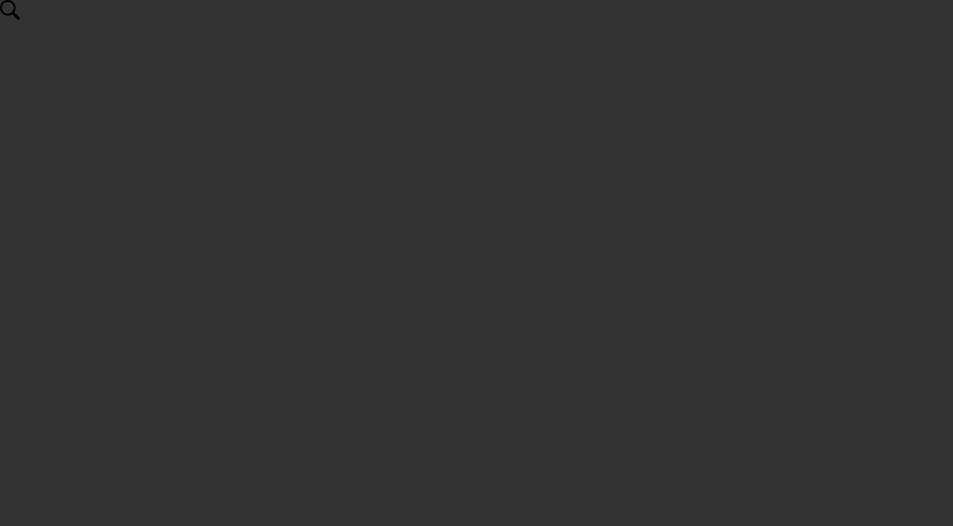
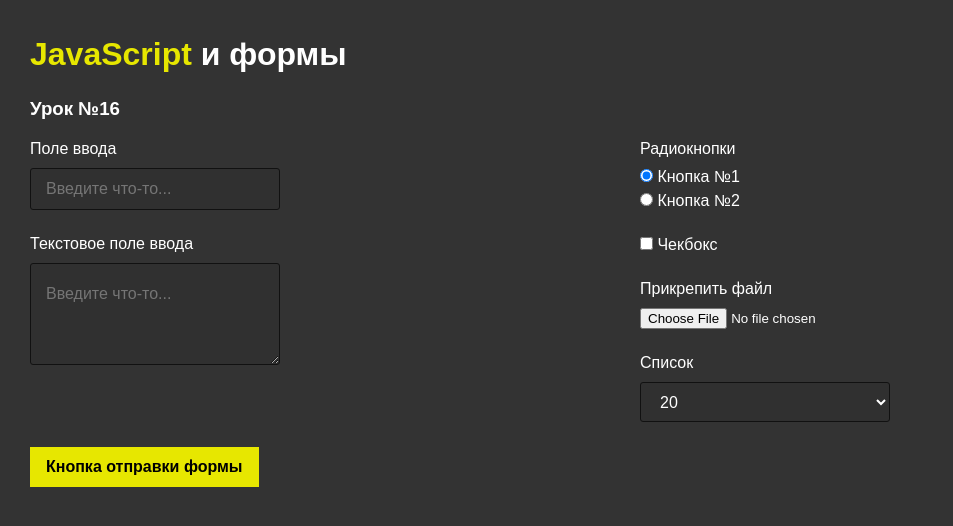
Before and after one commit to Vanya1000/training, a plain HTML site: page index.html in a window 1280 px wide. Shown: the whole page, without its empty margins (0-953 px from the left). Drawn offline with Linux system fonts and the light colour scheme.

Commit message:
13_53FORM

```diff
--- a/css/style.css
+++ b/css/style.css
@@ -1,4 +1,4 @@
-@charset "UTF-8";
+/*Обнуление*/
 *,
 *:before,
 *:after {
@@ -17,10 +17,6 @@
 	font-size: 16px;
 }
 
-body.scroll-lock {
-	overflow: hidden;
-}
-
 .wrapper {
 	padding: 30px;
 }
@@ -37,6 +33,10 @@
 	margin: 0px 0px 15px 0px;
 }
 
+a:hover {
+	text-decoration: none;
+}
+
 .button {
 	padding: 15px;
 	font-size: 16px;
@@ -46,17 +46,87 @@
 	background-color: rgb(231, 231, 0);
 }
 
-.img {
+.yellow {
+	color: rgb(231, 231, 0);
 }
-.img_search{
 
+.lesson {
+	padding: 20px 0px 0px 0px;
+}
+.lesson._focus {
+	outline: 2px dotted rgb(231, 231, 0);
+}
 
+button {
+	height: 40px;
+	display: flex;
+	justify-content: center;
+	align-items: center;
+	transition: all 0.3s ease 0s;
+	padding: 0px 16px;
+	background-color: rgb(231, 231, 0);
+	font-weight: 700;
+	font-size: 16px;
+	cursor: pointer;
+}
 
+button:hover {
+	background-color: rgb(248, 248, 89);
 }
-.input {
-height: 20px;
-display: none;
+
+.main-form {
+	display: flex;
+	flex-wrap: wrap;
 }
-.search_active {
-	display: inline-block
+.main-form._active {
+	outline: 1px solid red;
 }
+.main-form__column {
+	flex: 0 1 50%;
+}
+.main-form__column:last-child {
+	flex: 1 1 auto;
+}
+.main-form__item {
+	margin: 0px 0px 25px 0px;
+}
+.main-form__label {
+	display: block;
+	margin: 0px 0px 10px 0px;
+}
+.main-form__input,
+.main-form__select,
+.main-form__textarea {
+	font-family: inherit;
+	min-height: 40px;
+	font-size: 16px;
+	line-height: 40px;
+	width: 250px;
+	padding: 0px 15px;
+	color: #fff;
+	background-color: rgb(48, 48, 48);
+	border: 1px solid #111;
+	border-radius: 3px;
+}
+.main-form__textarea {
+	padding: 10px 15px;
+	min-height: 100px;
+}
+
+.main-form__radio {
+	margin: 0px 0px 5px 0px;
+}
+
+.main-form__button {
+}
+.main-form__image {
+	margin: 10px 0px 0px 0px;
+}
+.main-form__image img {
+	width: 150px;
+}
+
+.main-form__error {
+	padding: 10px 0px 0px 0px;
+	color: red;
+}
--- a/index.html
+++ b/index.html
@@ -1,22 +1,69 @@
 <!DOCTYPE html>
-<html lang="en">
+<html>
+
 <head>
 	<meta charset="UTF-8">
-	<meta http-equiv="X-UA-Compatible" content="IE=edge">
 	<meta name="viewport" content="width=device-width, initial-scale=1.0">
-		<meta name="description" content="#">
-		<meta name="keywords" content="#">
 	<link rel="stylesheet" href="css/style.css">
-	<title>JavaScript</title>
+	<title>JavaScript и формы</title>
 </head>
+
 <body>
-	<div>
-		<div class="search">
-			<img src="/img/searchmagnifierinterfacesymbol1_79893.png" height="20px" width="20px" class="img_search" alt="">
-			<input class="input" maxlength="20" type="text" name="for_php"/>
+	<div class="wrapper">
+		<h1>
+			<span class="yellow">JavaScript</span> и формы
+		</h1>
+		<h3>Урок №16</h3>
+		<div tabindex="-1" class="lesson">
+			<form name="main" class="main-form" action="#">
+				<div class="main-form__column">
+					<div class="main-form__item">
+						<label for="input_1" class="main-form__label">Поле ввода</label>
+						<input tabindex="2" value="" id="input_1" type="text" name="nameInput" class="main-form__input"
+							placeholder="Введите что-то..." autocomplete="off">
+					</div>
+					<div class="main-form__item">
+						<label for="input_2" class="main-form__label">Текстовое поле ввода</label>
+						<textarea tabindex="1" id="input_2" type="text" name="nameTextarea" class="main-form__textarea"
+							placeholder="Введите что-то..." autocomplete="off"></textarea>
+					</div>
+				</div>
+				<div class="main-form__column">
+					<div class="main-form__item">
+						<label class="main-form__label">Радиокнопки</label>
+						<div class="main-form__radio">
+							<input checked type="radio" name="nameRadio" class="main-form__radio" id="radio_1">
+							<label for="radio_1" class="main-form__inline-label">Кнопка №1</label>
+						</div>
+						<div class="main-form__radio">
+							<input type="radio" name="nameRadio" class="main-form__radio" id="radio_2">
+							<label for="radio_2" class="main-form__inline-label">Кнопка №2</label>
+						</div>
+					</div>
+					<div class="main-form__item">
+						<input type="checkbox" name="nameCheck" class="main-form__radio" id="check_1">
+						<label for="check_1" class="main-form__inline-label">Чекбокс</label>
+					</div>
+					<div class="main-form__item">
+						<label for="file_1" class="main-form__label">Прикрепить файл</label>
+						<input id="file_1" name="nameFile" type="file">
+					</div>
+					<div class="main-form__item">
+						<label for="select_1" class="main-form__label">Список</label>
+						<select id="select_1" name="nameSelect" class="main-form__select">
+							<option value="1" selected>20</option>
+							<option value="2">30</option>
+							<option value="3">50</option>
+						</select>
+					</div>
+				</div>
+				<div class="main-form__column">
+					<button type="submit" class="main-form__button">Кнопка отправки формы</button>
+				</div>
+			</form>
 		</div>
 	</div>
 	<script src="js/script.js"></script>
 </body>
-</body>
+
 </html>
--- a/js/script.js
+++ b/js/script.js
@@ -1123,12 +1123,13 @@
 	console.log(`${scrollY}px`);
 });
 console.log(document.readyState);
-*/
+
 const search = document.querySelector('.input');
 document.addEventListener('click', searchF);
 function searchF(event) {
 	if (event.target.closest('.img_search')) {
 		search.classList.toggle('search_active');
+		console.log(event.target);
 	}
 	if (!event.target.closest('.search')) {
 		search.classList.remove('search_active');
@@ -1139,3 +1140,5 @@
 		search.classList.remove('search_active');
 	}
 });
+
+*/
```
